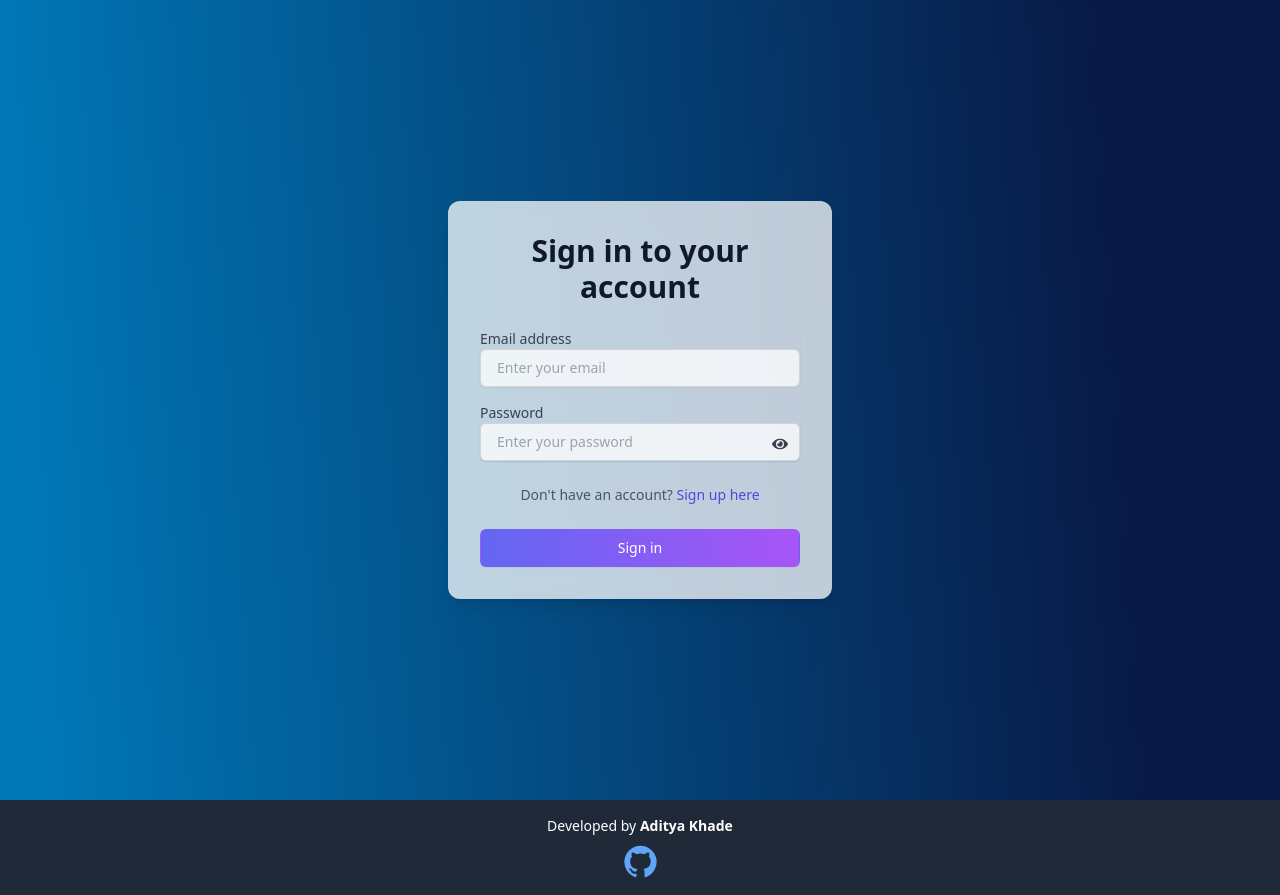
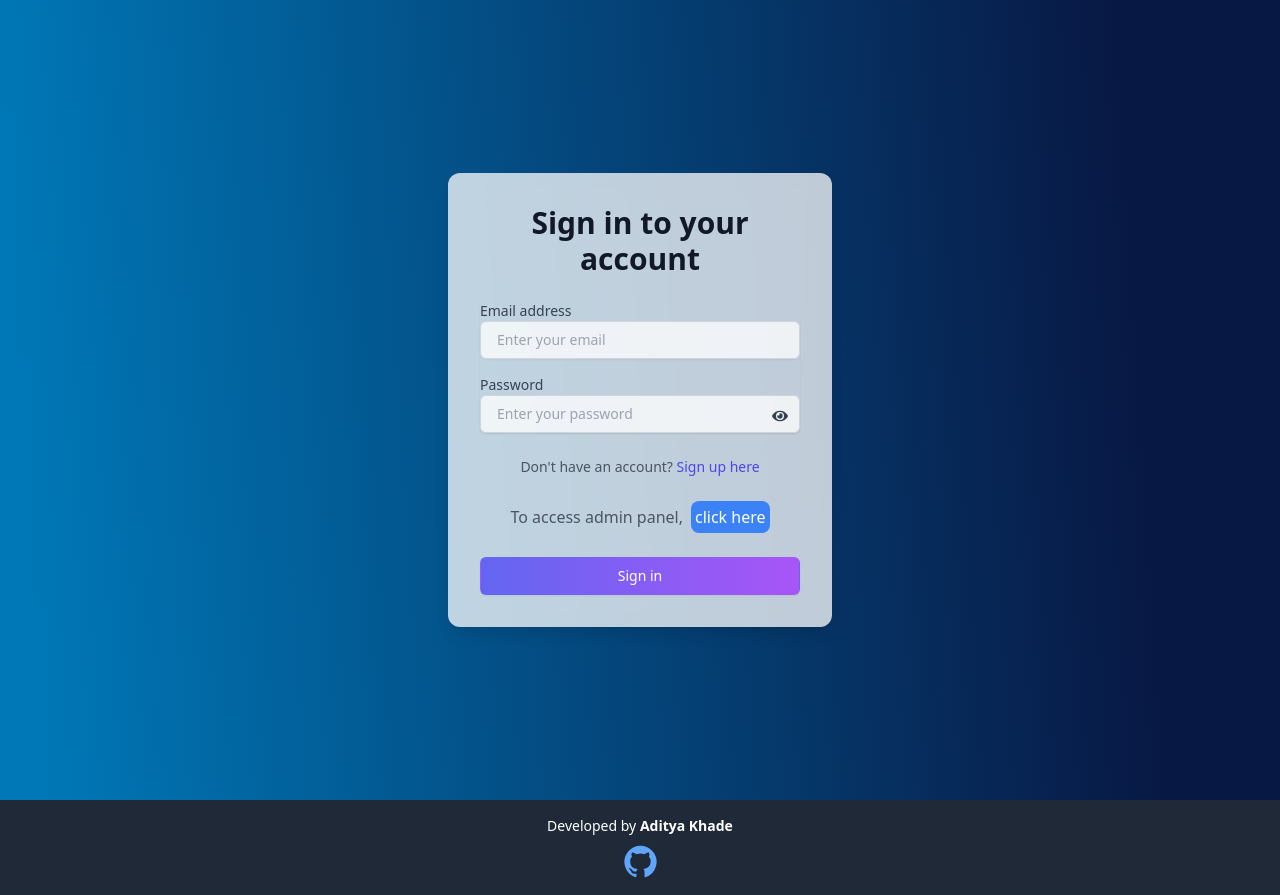
Before and after one commit to ADITYA-KHADE/Profile-maps-management, a React (Vite) app in the folder frontend/: page /login in a window 1280 px wide. Built offline with nearby package versions, Linux system fonts and the light colour scheme; no server answers.

Commit message:
feat: add admin access prompt in login component for easier admin login

```diff
--- a/frontend/src/Pages/Auth/Login.jsx
+++ b/frontend/src/Pages/Auth/Login.jsx
@@ -123,6 +123,19 @@ const Login = () => {
             </p>
           </div>
 
+          <div className="flex gap-2 justify-center items-center mt-0 text-gray-600">
+            <p>To access admin panel,</p>
+            <button
+              className="p-1 bg-blue-500 rounded-lg text-white"
+              onClick={() => {
+                setEmail("admin@gmail.com");
+                setPassword("123");
+              }}
+            >
+              click here
+            </button>
+          </div>
+
           <div>
             <button
               type="submit"
```
